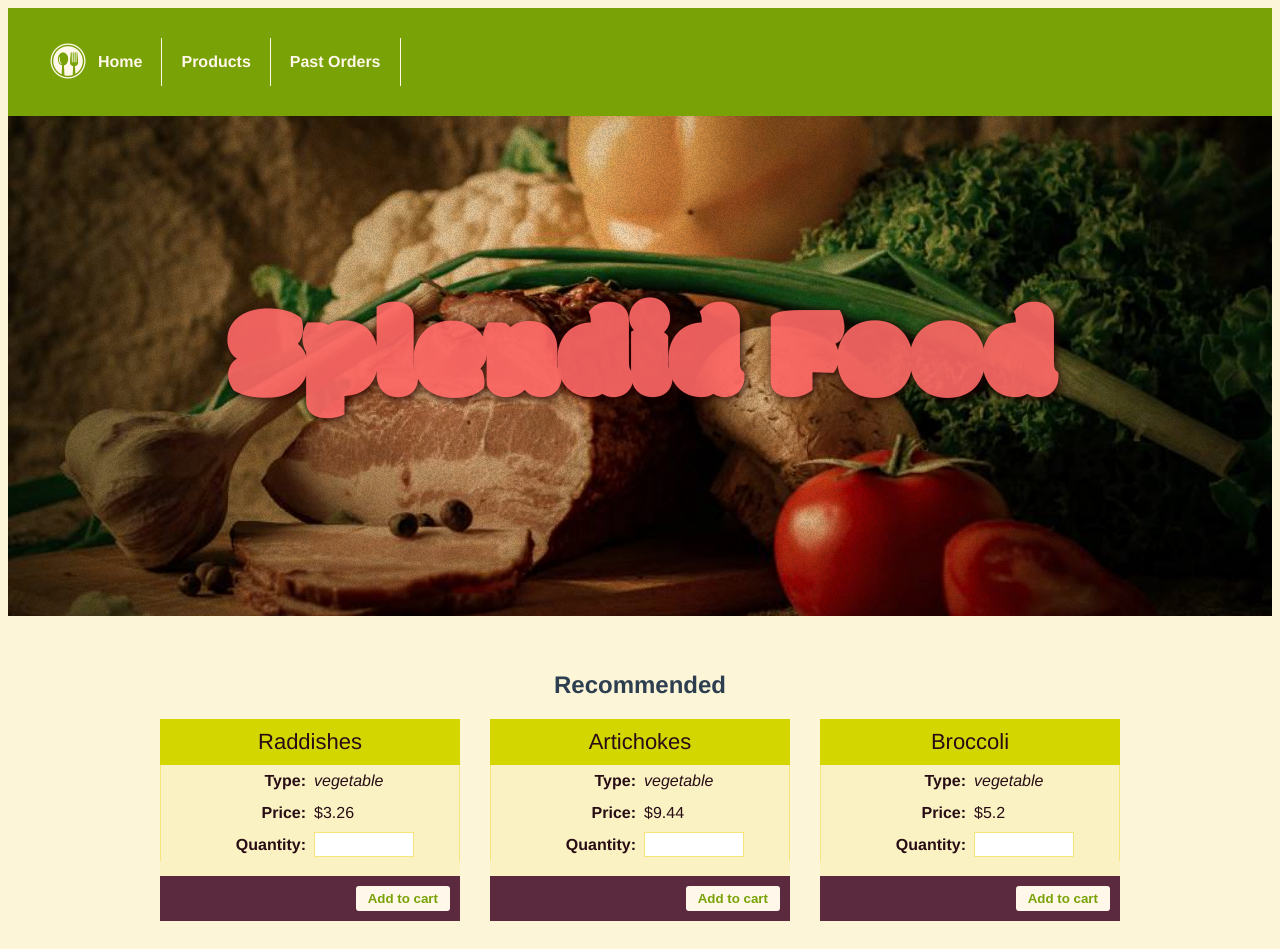
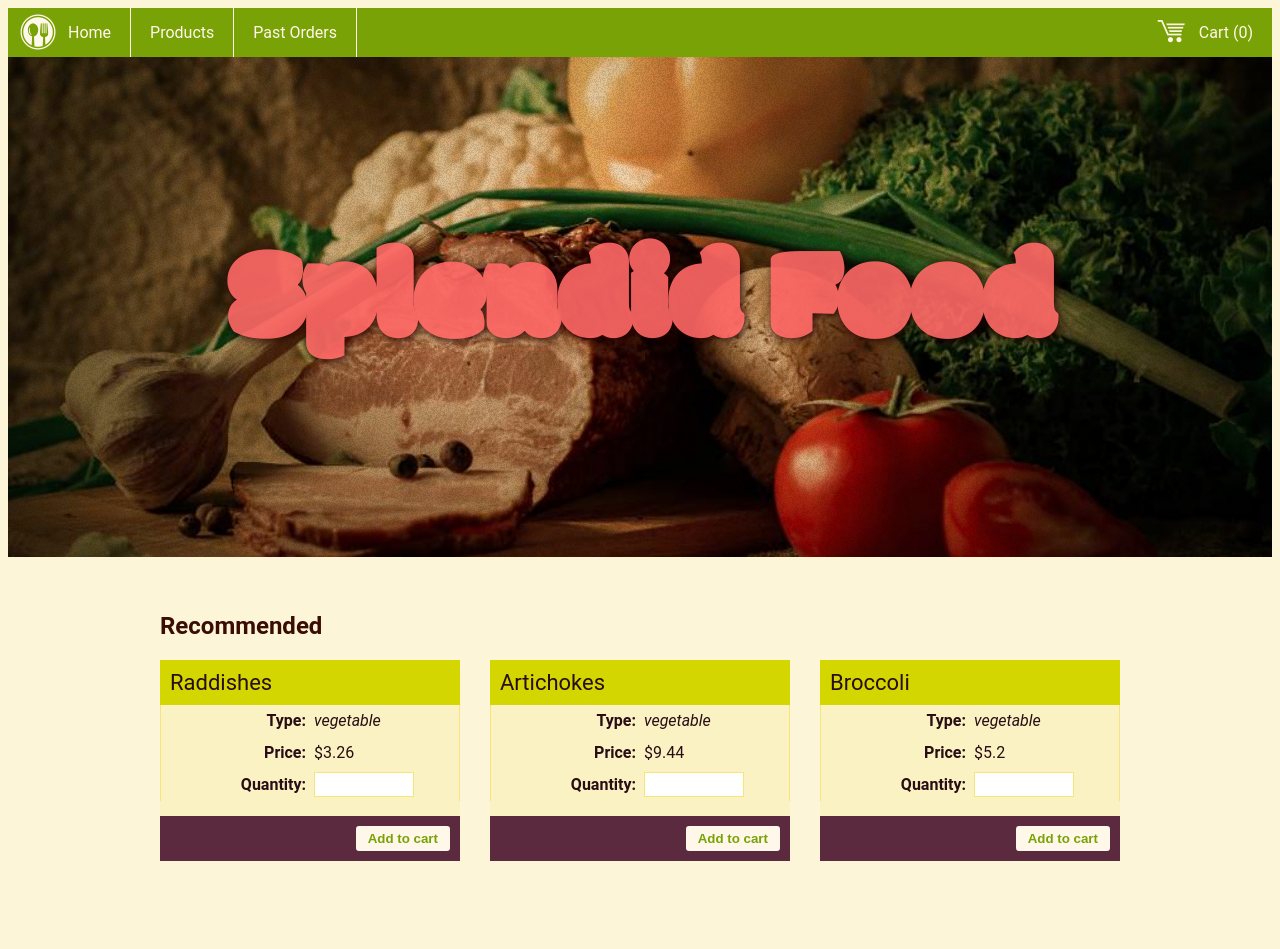
Before and after one commit to alejandroDiazM/products-app, a Vue app: page / in a window 1280 px wide. After the commit the page ends 889 px from the top, so only its background shows below. Built offline with nearby package versions, Linux system fonts and the light colour scheme.

Commit message:
Add sidebar functionality to App.vue

```diff
--- a/src/App.vue
+++ b/src/App.vue
@@ -12,33 +12,56 @@
             <span>Past Orders</span>
           </router-link>
         </nav>
-        <!-- <router-link @click="toggleSidebar" class="top-bar-cart-link">
+        <div @click="toggleSidebar" class="top-bar-cart-link">
           <i class="icofont-cart-alt icofont-1x"></i>
           <span>Cart ({{ totalQuantity }})</span>
-        </router-link> -->
+        </div>
       </header>
-  <router-view/>
+  <router-view :inventory="inventory"/>
+
+<SideBar
+  v-if="showSidebar"
+  :toggle="toggleSidebar"
+  :cart="cart"
+  :inventory="inventory"
+  :remove="removeItem"
+/>
 </template>
 
-<style>
-#app {
-  font-family: Avenir, Helvetica, Arial, sans-serif;
-  -webkit-font-smoothing: antialiased;
-  -moz-osx-font-smoothing: grayscale;
-  text-align: center;
-  color: #2c3e50;
+<script>
+import SideBar from '@/components/SideBar.vue'
+import food from '@/food.json'
+
+export default {
+  components: {
+    SideBar
+  },
+  data () {
+    return {
+      showSidebar: false,
+      inventory: food,
+      cart: {}
+    }
+  },
+  computed: {
+    totalQuantity () {
+      return Object.values(this.cart).reduce((acc, curr) => {
+        return acc + curr
+      }, 0)
+    }
+  },
+  methods: {
+    addToCart (name, index) {
+      if (!this.cart[name]) this.cart[name] = 0
+      this.cart[name] += this.inventory[index].quantity
+      this.inventory[index].quantity = 0
+    },
+    toggleSidebar () {
+      this.showSidebar = !this.showSidebar
+    },
+    removeItem (name) {
+      delete this.cart[name]
+    }
+  }
 }
-
-nav {
-  padding: 30px;
-}
-
-nav a {
-  font-weight: bold;
-  color: #2c3e50;
-}
-
-nav a.router-link-exact-active {
-  color: #42b983;
-}
-</style>
+</script>
```
